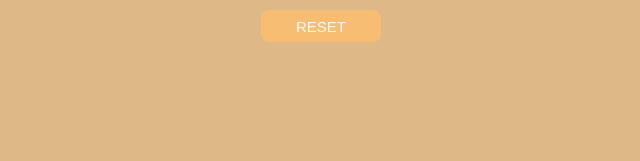
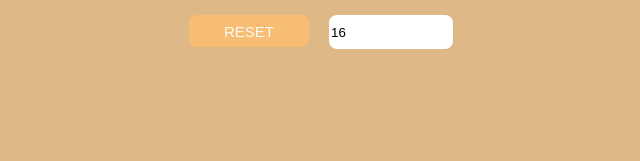
Before and after one commit to darkjaffs/etch-a-sketch, a plain HTML site: page index.html in a window 1280 px wide. Shown: the whole page, without its empty margins (319-959 px from the left). Drawn offline with Linux system fonts and the light colour scheme.

Commit message:
Add input field to get grid size and some visual appeal

```diff
--- a/index.html
+++ b/index.html
@@ -9,7 +9,11 @@
 </head>
 
 <body>
-    <button id="reset">RESET</button>
+
+    <div id="btncontainer">
+        <button id="reset">RESET</button>
+        <input type="number" id="inputtxt" value="16">
+    </div>
     <div id="container">
 
     </div>
--- a/style.css
+++ b/style.css
@@ -5,6 +5,7 @@ body {
     padding: 0;
     background-color: burlywood;
     align-items: center;
+    justify-content: space-between;
 }
 
 #container {
@@ -32,3 +33,18 @@ button {
     align-items: center;
     justify-content: center;
 }
+
+#inputtxt {
+    border: 0px;
+    margin: 10px;
+    border-radius: 8px;
+    width: 120px;
+    height: 32px;
+}
+
+#btncontainer {
+    display: flex;
+    justify-content: space-between;
+
+    padding: 5px;
+}
```
